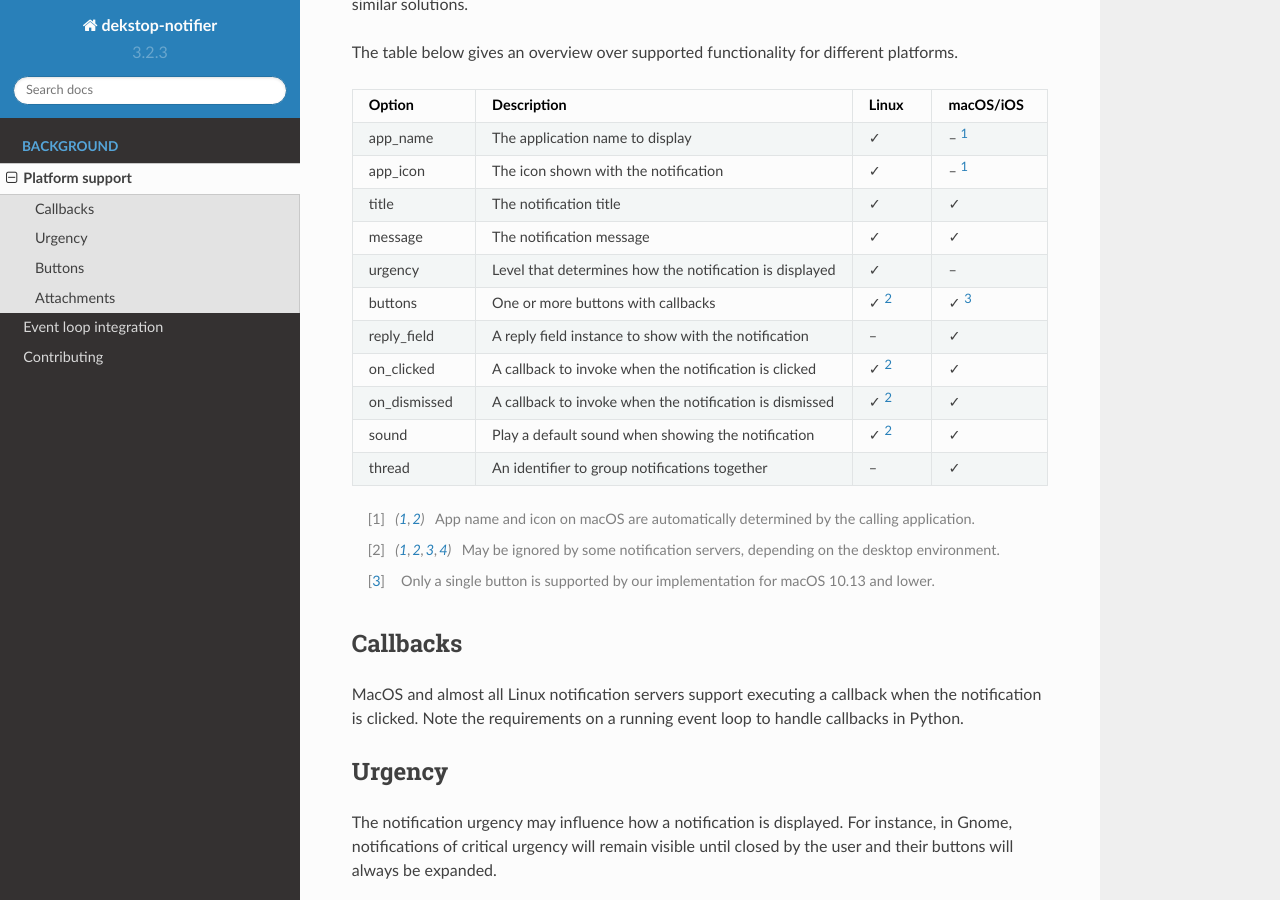
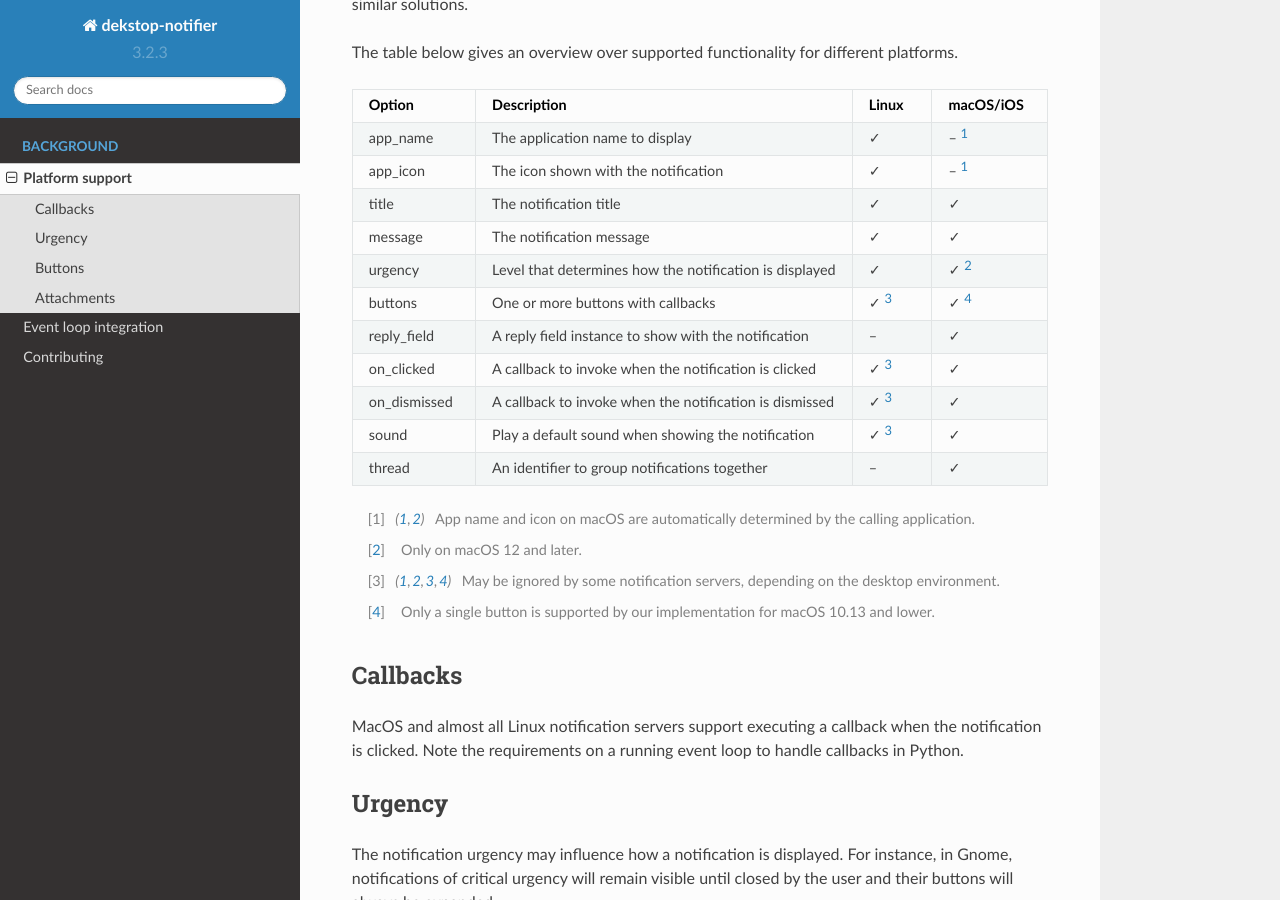
Before and after one commit to samschott/desktop-notifier, a Sphinx documentation site: the page built from docs/background/platform_support.rst, in a window 1280 px wide and 900 px high, scrolled down 263 px. Built offline with Sphinx 7.4.7 and the Read the Docs theme 2.0.0, drawn with Linux system fonts in a browser that asks for light colours; pages that are not in the unit, such as notebooks, are missing from menus.

Commit message:
[macOS] add support for notification urgency
for macOS 12 and later

```diff
--- a/docs/background/platform_support.rst
+++ b/docs/background/platform_support.rst
@@ -18,18 +18,18 @@ The table below gives an overview over supported functionality for different pla
    "app_icon", "The icon shown with the notification", "✓", "-- [#f1]_"
    "title", "The notification title", "✓", "✓"
    "message", "The notification message", "✓", "✓"
-   "urgency", "Level that determines how the notification is displayed", "✓", "--"
-   "buttons", "One or more buttons with callbacks", "✓ [#f2]_", "✓ [#f3]_"
+   "urgency", "Level that determines how the notification is displayed", "✓", "✓ [#f2]_"
+   "buttons", "One or more buttons with callbacks", "✓ [#f3]_", "✓ [#f4]_"
    "reply_field", "A reply field instance to show with the notification", "--", "✓"
-   "on_clicked", "A callback to invoke when the notification is clicked", "✓ [#f2]_", "✓"
-   "on_dismissed", "A callback to invoke when the notification is dismissed", "✓ [#f2]_", "✓"
-   "sound", "Play a default sound when showing the notification", "✓ [#f2]_", "✓"
+   "on_clicked", "A callback to invoke when the notification is clicked", "✓ [#f3]_", "✓"
+   "on_dismissed", "A callback to invoke when the notification is dismissed", "✓ [#f3]_", "✓"
+   "sound", "Play a default sound when showing the notification", "✓ [#f3]_", "✓"
    "thread", "An identifier to group notifications together", "--", "✓"
 
 .. [#f1] App name and icon on macOS are automatically determined by the calling application.
-.. [#f2] May be ignored by some notification servers, depending on the desktop environment.
-.. [#f3] Only a single button is supported by our implementation for macOS 10.13 and lower.
-
+.. [#f2] Only on macOS 12 and later.
+.. [#f3] May be ignored by some notification servers, depending on the desktop environment.
+.. [#f4] Only a single button is supported by our implementation for macOS 10.13 and lower.
 
 Callbacks
 *********
```
Also changed, not shown: 1 other file.
